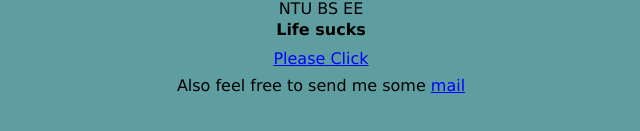
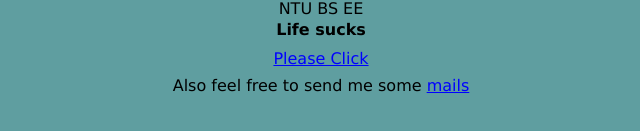
Before and after one commit to RyanNeedSleep/RyanNeedSleep.github.io, a website: page index.html in a window 1280 px wide. Shown: the part 391-522 px from the top of the page, 319-959 px from the left. Drawn offline with Linux system fonts and the light colour scheme.

Commit message:
Update index.html

```diff
--- a/index.html
+++ b/index.html
@@ -47,7 +47,7 @@
         <a href="./meme.html">Please Click</a>
         <br>
         <p>
-           Also feel free to send me some <a href='mailto:cyg110011@gmail.com'>mail</a>
+           Also feel free to send me some <a href='mailto:cyg110011@gmail.com'>mails</a>
         </p>
     </div>
 </body>
```
